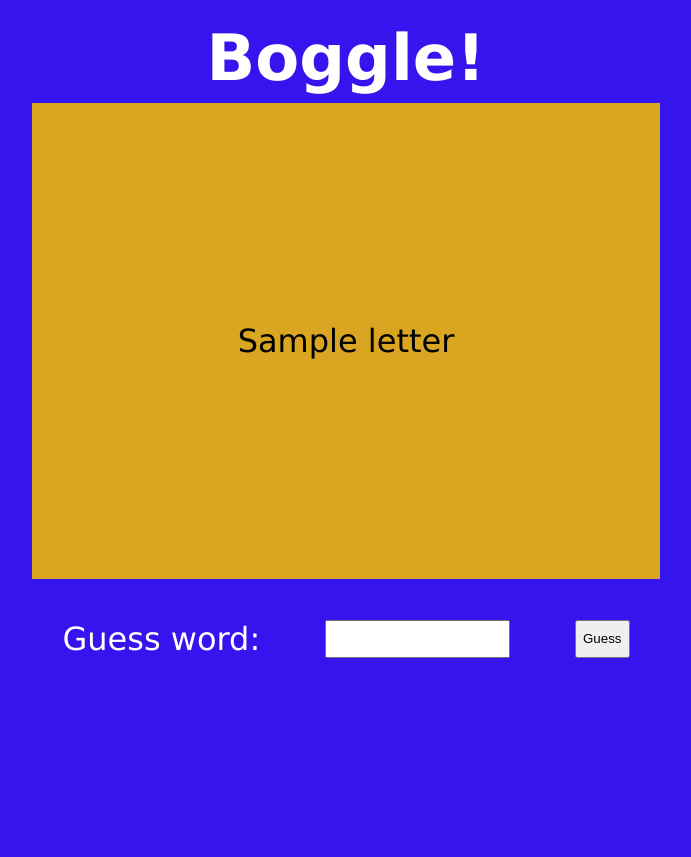
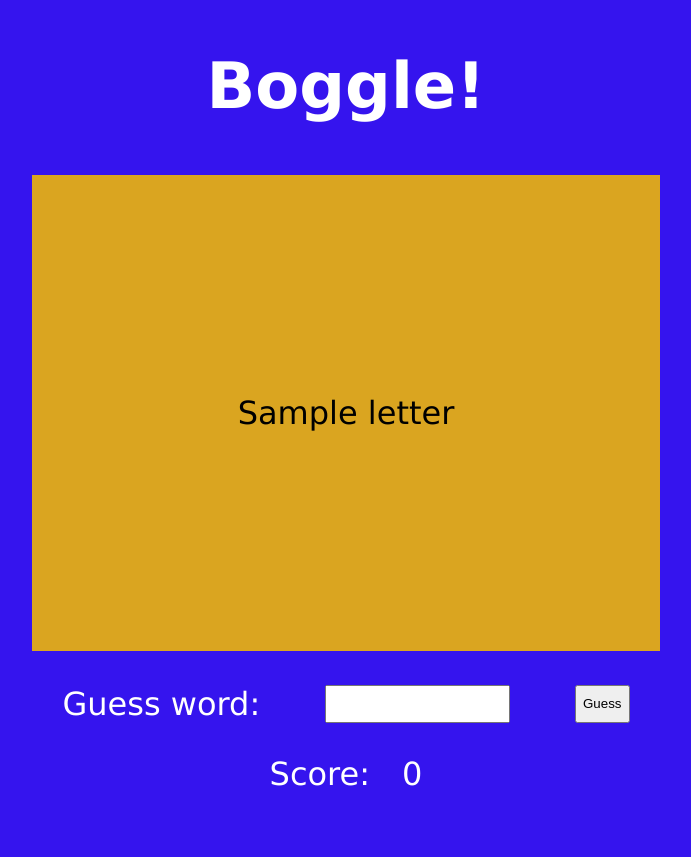
Before and after one commit to Brian-15/flask-boggle, a Flask app: template templates/index.html in a window 1280 px wide. Shown: the whole page, without its empty margins (294-985 px from the left). Before the commit the page ends 658 px from the top, so only its background shows below. Run offline with Flask 2, Linux system fonts and the light colour scheme; the visitor is signed in with stand-in values (Sample User, id 1); the template is opened without the code that fills it: most values are stand-ins (such as "Sample title", 1, 10 or a date in 2020); parts of the project's set-up code (start-up, migrations or seed data) failed here and were passed over.

Commit message:
added scoring system

```diff
--- a/static/app.css
+++ b/static/app.css
@@ -5,11 +5,8 @@ body {
     flex-direction: column;
     align-items: center;
     justify-content: center;
+    color: white;
     background-color: rgb(53, 20, 238);
-}
-
-h1, form, p {
-    color: white;
     margin-top: 0.2em;
     margin-bottom: 0;
 }
@@ -19,6 +16,7 @@ table {
     text-align: center;
     height: 60vh;
     width: 50%;
+    color: black;
 }
 
 td {
@@ -33,9 +31,28 @@ td:hover {
     background-color: gold;
 }
 
+#ui {
+    width: 100%;
+    display: flex;
+    flex-direction: column;
+    margin-bottom: 1em;
+}
+
 form {
+    margin: auto;
     padding: 1em;
     width: 50%;
     display: flex;
     justify-content: space-around;
 }
+
+#score-area, #messages {
+    margin: auto;
+    display: flex;
+    justify-content: space-around;
+}
+
+#score {
+    margin-top: 0;
+    margin-left: 1em;
+}
--- a/static/app.js
+++ b/static/app.js
@@ -1,12 +1,13 @@
 
-const BASE_URL = 'http://127.0.0.1:5000'
-const $msg = $('#messages')
-const $input = $('input')
+const BASE_URL = 'http://127.0.0.1:5000';
+const $msg = $('#messages');
+const $guess = $('#guess');
+const $score = $('#score');
 
 async function handleGuess(evt) {
     evt.preventDefault();
-    const word = $input.val();
-    $input.val('');
+    const word = $guess.val();
+    $guess.val('');
 
     const response = await axios({
         url: `${BASE_URL}/guess`,
@@ -18,9 +19,16 @@ async function handleGuess(evt) {
 
     const answer = response.data.result;
 
+    // update message for user
     $msg.text(`${word} is ${answer.replace(/-/g, ' ')}`);
+
+    // add score if valid word
+    if (answer == 'ok') $score.text(Number(score.text()) + word.length);
 
     return answer;
 }
 
+function addScore(word) {
+}
+
 $('form').on('submit', handleGuess)
--- a/templates/index.html
+++ b/templates/index.html
@@ -17,12 +17,18 @@
         </tr>
         {% endfor %}
     </table>
+    <div id="ui">
         <form action="/guess">
             <label for="guess">Guess word: </label>
             <input type="text" name="guess" id="guess" required>
             <button type="submit">Guess</button>
         </form>
+        <div id="score-area">
+            <label for="score">Score: </label>
+            <p id="score">0</p>
+        </div>
         <p id=messages></p>
+    </div>
     <script src="https://ajax.googleapis.com/ajax/libs/jquery/3.5.1/jquery.min.js"></script>
     <script src="/static/app.js"></script>
     <script src="https://unpkg.com/axios/dist/axios.min.js"></script>
```
Lines whose indentation alone changed are shown as unchanged.
